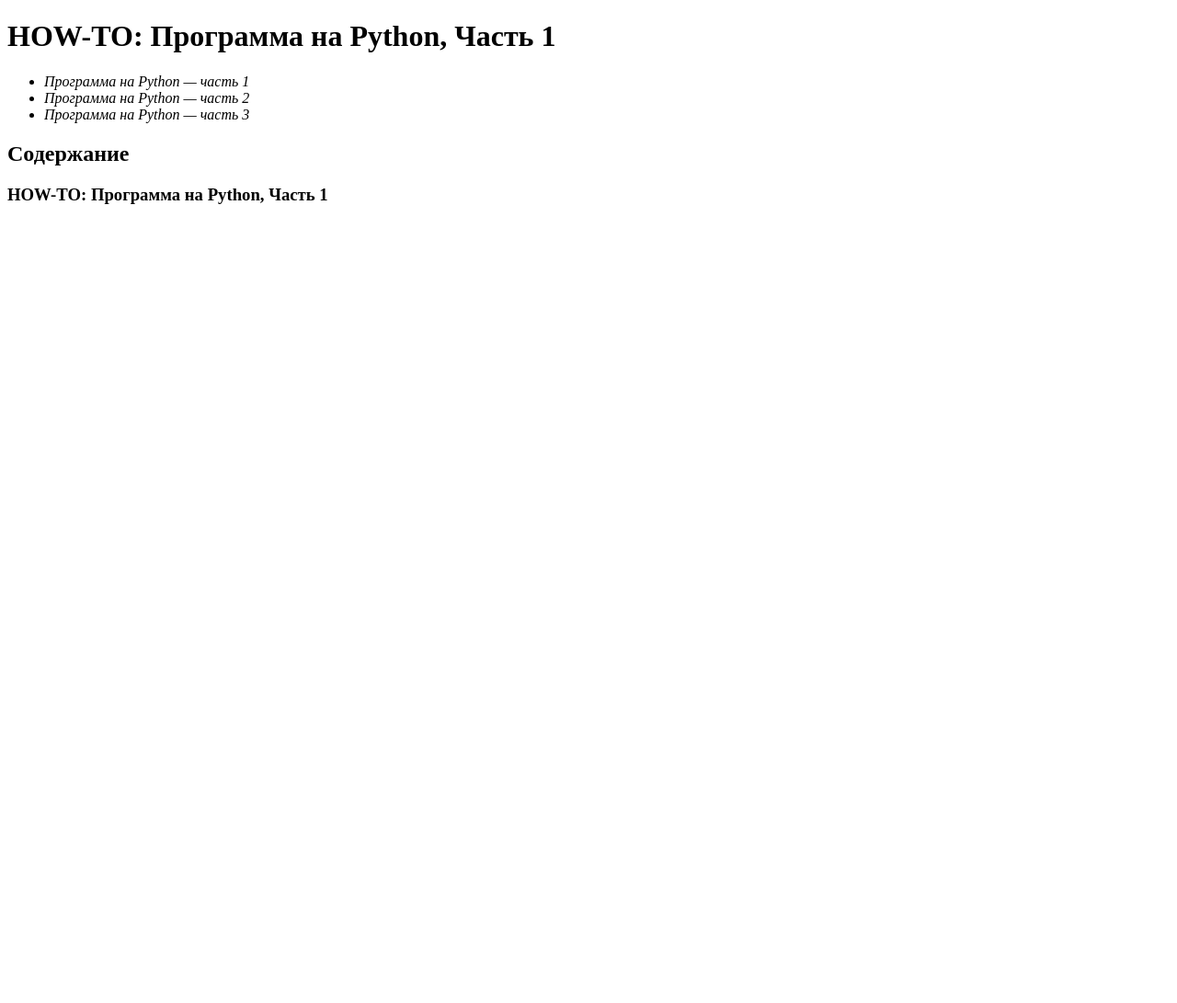
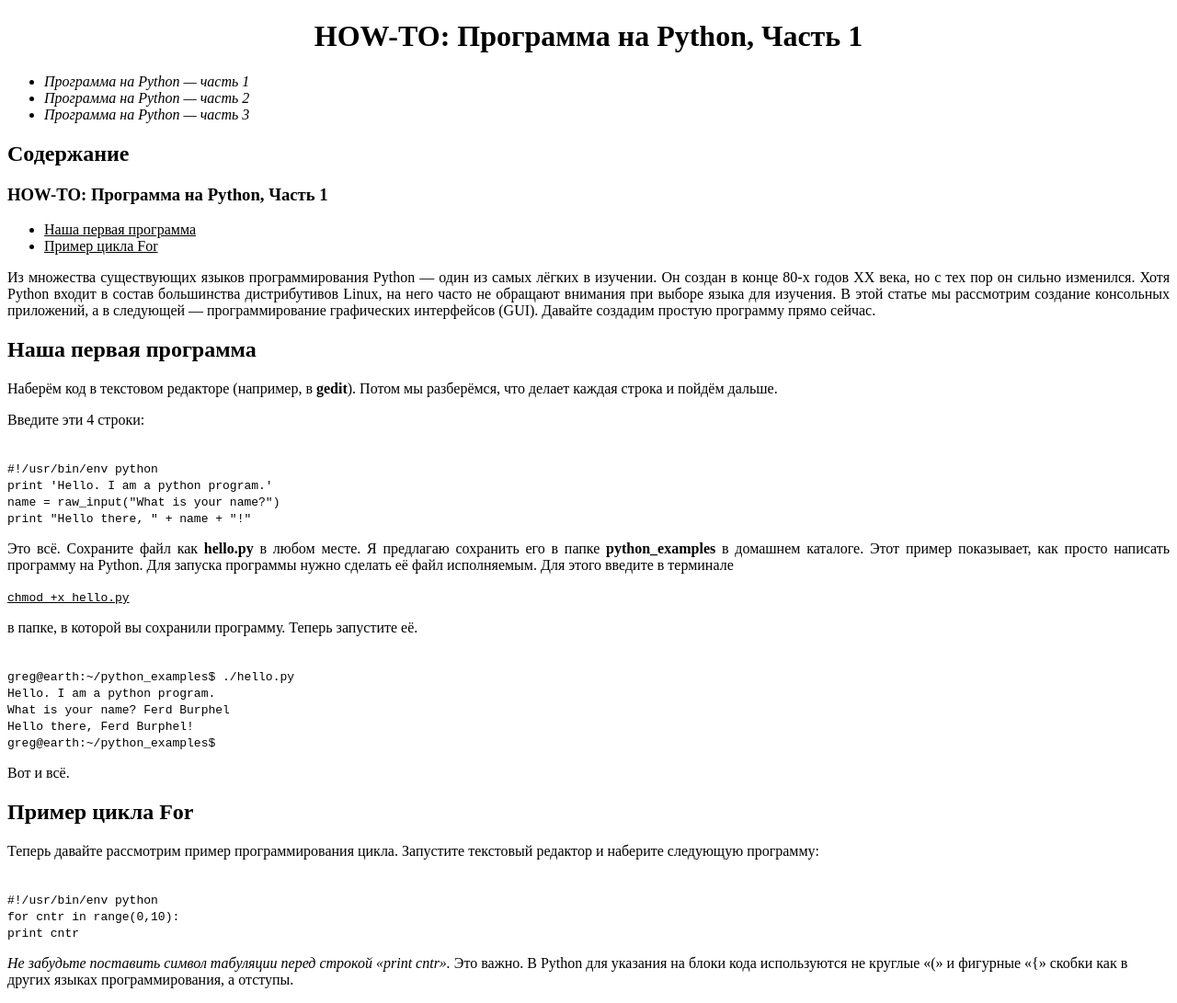
Before and after one commit to Alexandra-mikhailava/Alexandra-mikhailava, a plain HTML site: page home/01_HTML/base/index1.html in a window 1280 px wide. Shown: the whole page at 92% size. Before the commit the page ends 800 px from the top, so only its background shows below. Drawn offline with Linux system fonts and the light colour scheme.

Commit message:
add text

```diff
--- a/home/01_HTML/base/index1.html
+++ b/home/01_HTML/base/index1.html
@@ -1,11 +1,13 @@
 <!doctype html>
 <html lang="en">
-  <head>
+
+<head>
     <meta charset="UTF-8" />
     <title>index1</title>
-  </head>
-  <body>
-    <h1 align=”center”>HOW-TO: Программа на Python, Часть 1</h1>
+</head>
+
+<body>
+    <h1 align="center">HOW-TO: Программа на Python, Часть 1</h1>
     <ul>
         <li>
             <em>Программа на Python — часть 1</em>
@@ -17,8 +19,59 @@
             <em>Программа на Python — часть 3</em>
         </li>
     </ul>
-        <h2>Содержание</h2>
-        <h3>HOW-TO: Программа на Python, Часть 1</h3>
+    <h2>Содержание</h2>
+    <h3>HOW-TO: Программа на Python, Часть 1</h3>
+    <ul>
+        <li>
+            <ins>Наша первая программа</ins>
+        </li>
+        <li>
+            <ins>Пример цикла For</ins>
+        </li>
+    </ul>
+    <p align="justify">Из множества существующих языков программирования Python — один из самых лёгких
+        в изучении. Он создан в конце 80-х годов XX века, но с тех пор он сильно изменился.
+        Хотя Python входит в состав большинства дистрибутивов Linux, на него часто не
+        обращают внимания при выборе языка для изучения. В этой статье мы рассмотрим
+        создание консольных приложений, а в следующей — программирование графических
+        интерфейсов (GUI). Давайте создадим простую программу прямо сейчас.</p>
+    <h2>Наша первая программа</h2>
+    <p>Наберём код в текстовом редакторе (например, в <strong>gedit</strong>). Потом мы разберёмся, что делает
+        каждая строка и пойдём дальше.</p>
+    <p>Введите эти 4 строки:<Br>
+        <Br>
+    </p>
+    <p><code>#!/usr/bin/env python<Br>
+            print 'Hello. I am a python program.'<Br>
+            name = raw_input("What is your name?")<Br>
+            print "Hello there, " + name + "!"<Br>
+            </code></p>
+    <p align="justify">Это всё. Сохраните файл как <strong>hello.py</strong> в любом месте. Я предлагаю сохранить его в
+        папке <strong>python_examples</strong> в домашнем каталоге. Этот пример показывает, как просто написать
+        программу на Python. Для запуска программы нужно сделать её файл исполняемым. Для
+        этого введите в терминале
+    </p>
+    <p><code><ins>chmod +x hello.py</ins></code></p>
+    <p>в папке, в которой вы сохранили программу. Теперь запустите её.<br>
+        <br>
+    </p>
+    <p><code>greg@earth:~/python_examples$ ./hello.py<Br>
+        Hello. I am a python program.<Br>
+        What is your name? Ferd Burphel<Br>
+        Hello there, Ferd Burphel!<Br>
+        greg@earth:~/python_examples$<Br></code></p>
+    <p>Вот и всё.</p>
+    <h2>Пример цикла For</h2>
+    <p>Теперь давайте рассмотрим пример программирования цикла. Запустите текстовый
+        редактор и наберите следующую программу:<br>
+        <br>
+    </p>
+    <p><code>#!/usr/bin/env python<br>
+        for cntr in range(0,10):<br>
+         print cntr<br></code></p>
+    <p><em>Не забудьте поставить символ табуляции перед строкой «print cntr».</em> Это важно. В
+        Python для указания на блоки кода используются не круглые «(» и фигурные «{» скобки
+        как в других языках программирования, а отступы.</p>
+</body>
 
-  </body>
 </html>
```
